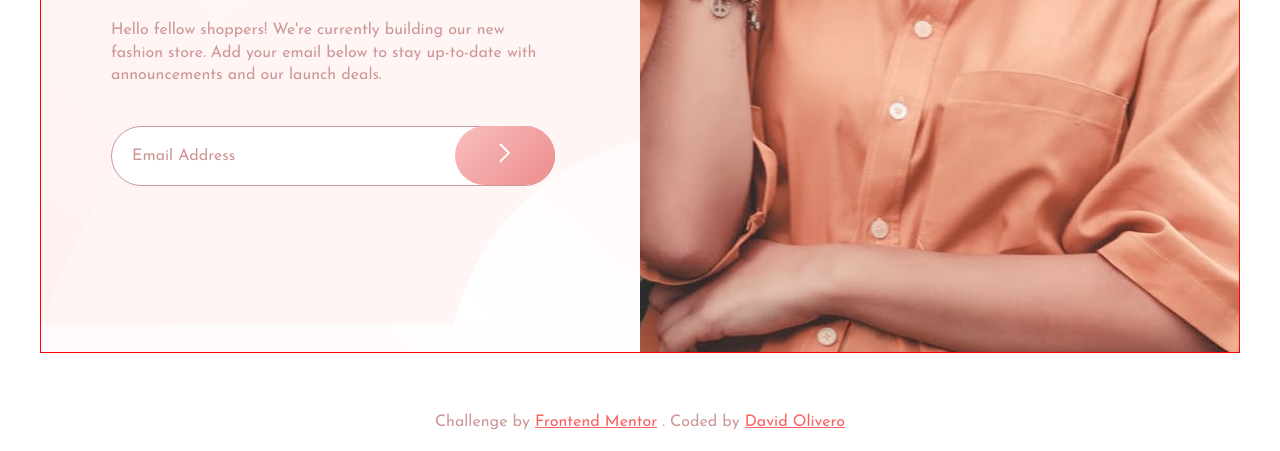
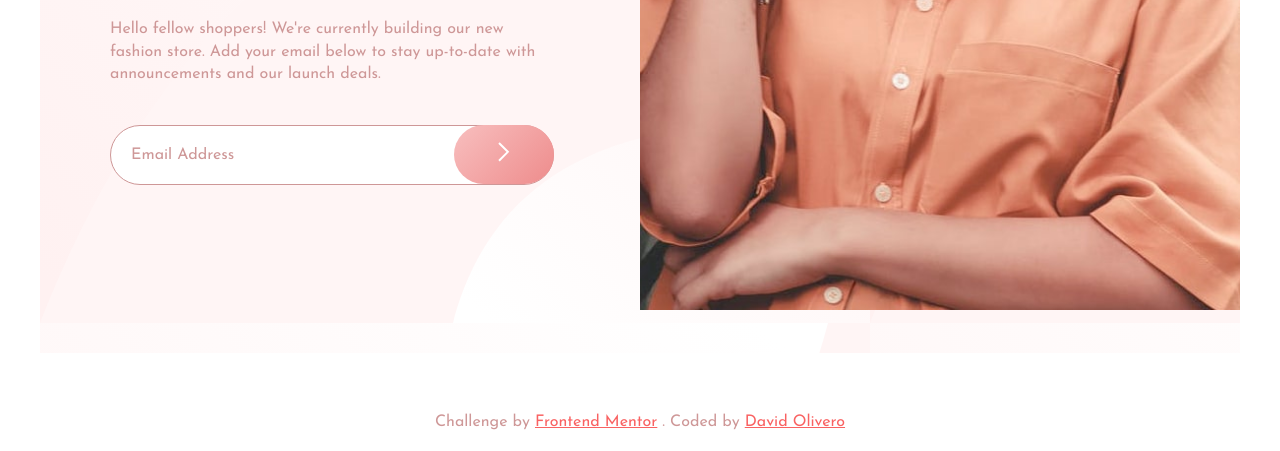
Before and after one commit to dvcode01/proyecto-base-apparel-page, a plain HTML site: page index.html in a window 1280 px wide. Shown: the part 477-928 px from the top of the page. Drawn offline with nearby package versions, Linux system fonts and the light colour scheme.

Commit message:
Pequeños cambios en el CSS

```diff
--- a/css/styles.css
+++ b/css/styles.css
@@ -125,7 +125,6 @@ body{
     .container{
         width: 120rem;
         background-image: url('../assets/svg/bg-pattern-desktop.svg');
-        border: 1px solid red;
         position: relative;
     }
     .logo{
@@ -135,7 +134,6 @@ body{
         content: url('../assets/img/hero-desktop.jpg');
         position: absolute;
         right: 0;
-        height: 100%;
         width: 50%;
     }
     .info{
```
